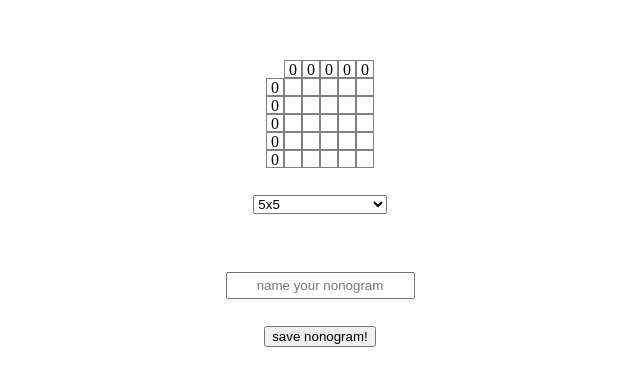
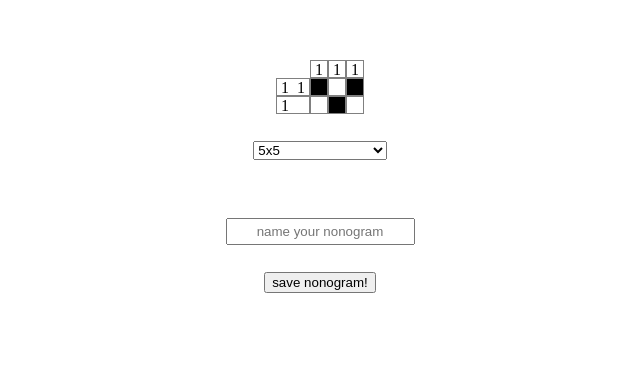
Before and after one commit to hkasemir/nonograms-vuejs, a Vue app: page / in a window 1280 px wide. Shown: the top 386 px of the page, without its empty margins (320-960 px from the left). Built offline with nearby package versions, Linux system fonts and the light colour scheme; what vuefire would draw is missing.

Commit message:
add vuex for updating the new nonogram state

```diff
--- a/package.json
+++ b/package.json
@@ -17,7 +17,8 @@
     "firebase": "^3.9.0",
     "invariant": "^2.2.2",
     "vue": "^2.2.6",
-    "vuefire": "^1.4.2"
+    "vuefire": "^1.4.2",
+    "vuex": "^2.3.1"
   },
   "devDependencies": {
     "autoprefixer": "^6.7.2",
--- a/src/components/game-board.vue
+++ b/src/components/game-board.vue
@@ -1,17 +1,30 @@
 <template>
   <div class='board'>
-    <div v-for="row in game" class="row">
-      <div v-for="cell in row" class="cell" v-bind:class="{ filled: cell === 1 }"></div>
+    <div v-for="(row, rowIndex) in game" class="row">
+      <game-cell
+        v-for="(cell, cellIndex) in row"
+        :filled="cell" @update:filled="updateNonogram({ rowIndex, cellIndex })"></game-cell>
     </div>
   </div>
 </template>
 
 <script>
+import { mapActions } from 'vuex';
+import GameCell from './game-cell';
+
 export default {
   name: 'game-board',
   props: [
     'game',
   ],
+  components: {
+    GameCell,
+  },
+  methods: {
+    ...mapActions([
+      'updateNonogram',
+    ]),
+  },
 };
 </script>
 
--- /dev/null
+++ b/src/components/game-cell.vue
@@ -0,0 +1,33 @@
+<template>
+  <div
+    @click="toggleCell"
+    class="cell"
+    v-bind:class="{ filled: filled === 1 }">
+  </div>
+</template>
+
+<script>
+export default {
+  name: 'game-cell',
+  props: [
+    'filled',
+  ],
+  methods: {
+    toggleCell() {
+      this.$emit('update:filled');
+    },
+  },
+};
+</script>
+
+<style scoped>
+.cell {
+  width: 1em;
+  height: 1em;
+  border: 1px solid gray;
+}
+
+.filled {
+  background-color: black;
+}
+</style>
--- a/src/components/nonogram-container.vue
+++ b/src/components/nonogram-container.vue
@@ -5,7 +5,7 @@
         <clues position="top" :game="nonogram"></clues>
         <div class="game-and-side-clues">
           <clues position="side" :game="nonogram"></clues>
-          <game-board :game="nonogram"></game-board>
+          <game-board :game.sync="nonogram"></game-board>
         </div>
       </div>
     </div>
@@ -22,16 +22,23 @@ import Clues from './clues';
 import GameBoard from './game-board';
 import CreateGameForm from './create-game-form';
 import nonogramHelper from '../utils/nonogram-helper';
+import store from '../store';
 
 const nonogramsRef = firebaseService.db.ref('nonograms');
 const defaultBoardSize = '5x5';
 
+const nonogram = [
+  [1, 0, 1],
+  [0, 1, 0],
+];
+
 export default {
   name: 'nonogram-container',
+  store,
   data() {
     return {
       boardSize: defaultBoardSize,
-      nonogram: nonogramHelper.createBlankBoard(defaultBoardSize),
+      nonogram,
       boardSizeOptions: nonogramHelper.getBoardSizeOptions(),
     };
   },
--- /dev/null
+++ b/src/store/actions.js
@@ -0,0 +1,7 @@
+
+export default {
+  updateNonogram({ commit }, { rowIndex, cellIndex }) {
+    console.log(rowIndex, cellIndex);
+    commit('UPDATE_NONOGRAM', rowIndex, cellIndex);
+  },
+};
--- /dev/null
+++ b/src/store/index.js
@@ -0,0 +1,16 @@
+import Vue from 'vue';
+import Vuex from 'vuex';
+import actions from './actions';
+import mutations from './mutations';
+import getters from './getters';
+
+Vue.use(Vuex);
+
+export default new Vuex.Store({
+  state: {
+    newNonogram: [],
+  },
+  actions,
+  mutations,
+  getters,
+});
```
Also changed, not shown: src/store/getters.js (added), src/store/mutations.js (added).
